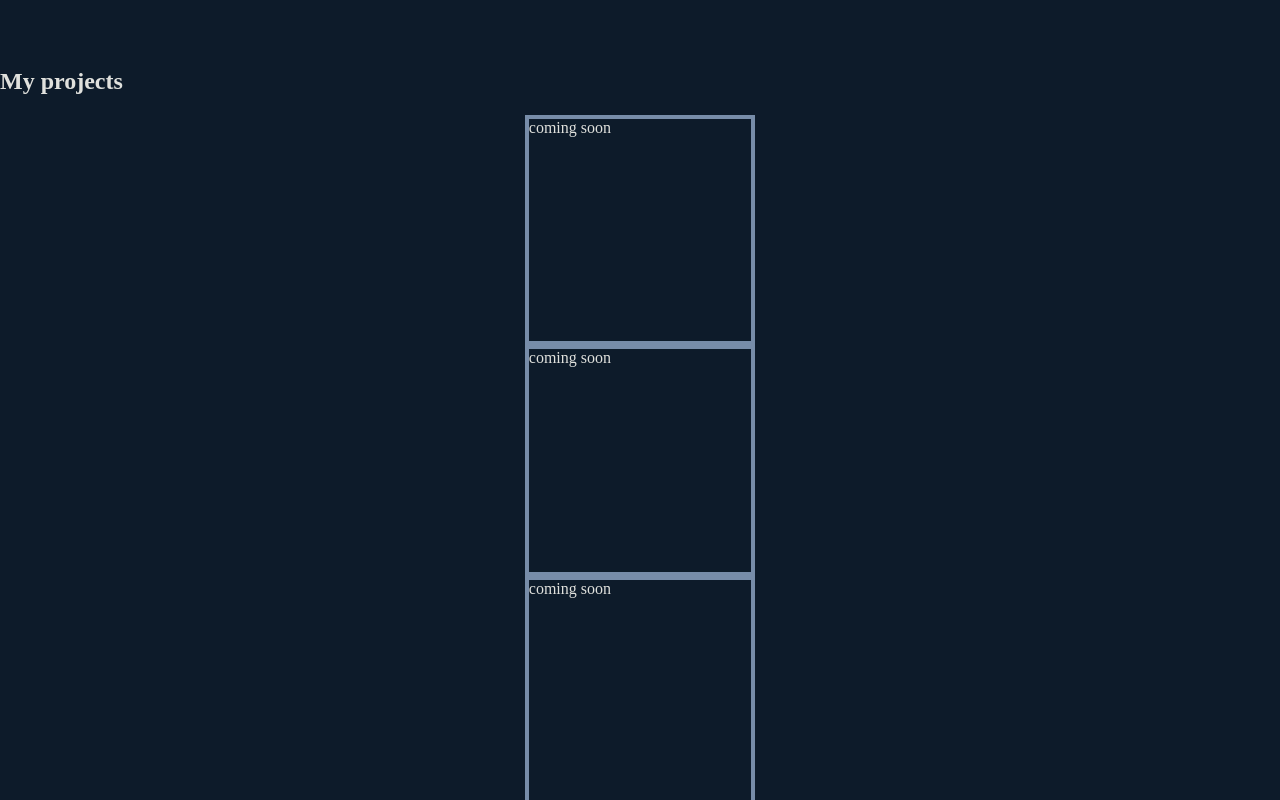
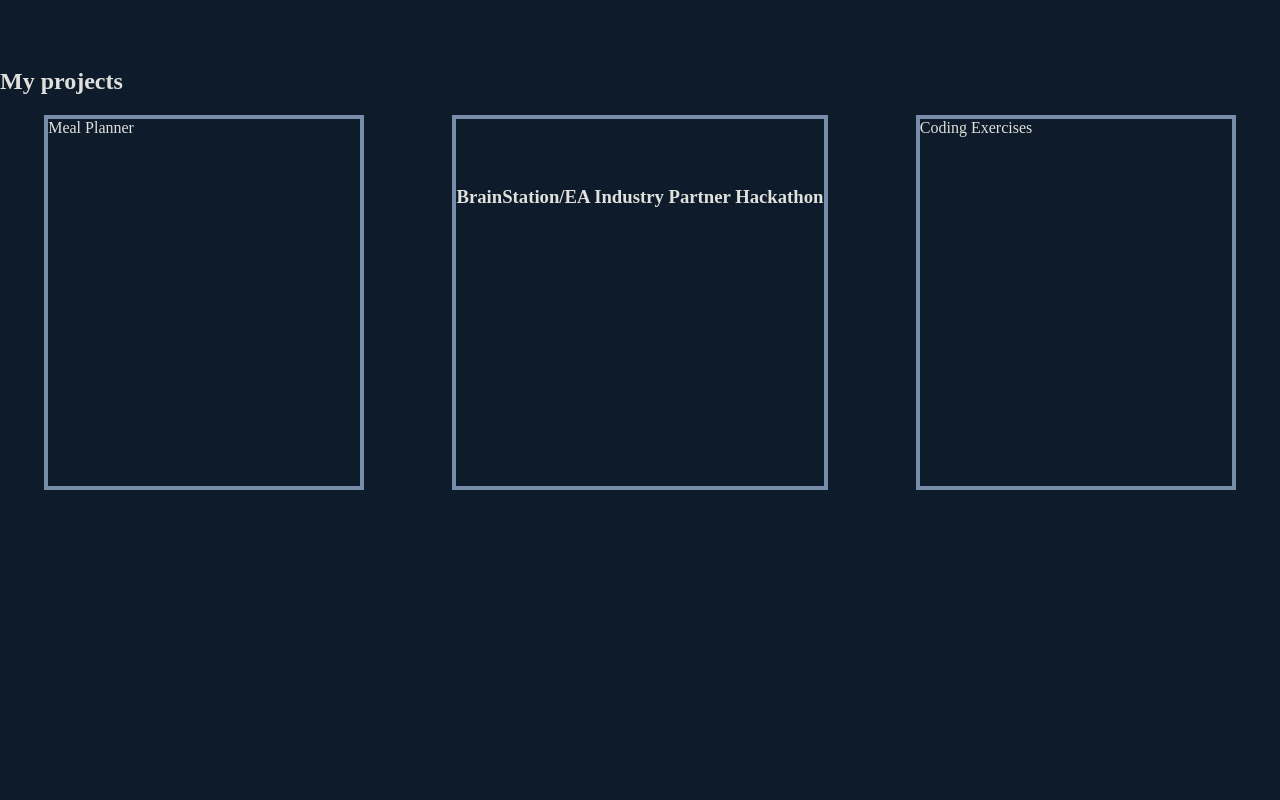
Before and after one commit to trvsm/travis-martin-portfolio, a React (Vite) app: page / in a window 1280 px wide. Shown: the part 800-1600 px from the top of the page. Built offline with nearby package versions, Linux system fonts and the light colour scheme.

Commit message:
style projects section
<body>

Issue #

```diff
--- a/src/components/header/Header.jsx
+++ b/src/components/header/Header.jsx
@@ -14,10 +14,10 @@ export default function Header() {
             <a href="#">Home</a>
           </li>
           <li className="nav__link">
-            <a href="#about">About</a>
+            <a href="#projects">Projects</a>
           </li>
           <li className="nav__link">
-            <a href="#projects">Projects</a>
+            <a href="#about">About</a>
           </li>
         </ul>
       </section>
--- a/src/components/projects/Projects.jsx
+++ b/src/components/projects/Projects.jsx
@@ -5,11 +5,12 @@ export default function Projects() {
     <div className="projects" id="projects">
       <h2 className="projects__title">My projects</h2>
       <div className="projects__gallery">
-        <div className="projects__feature">coming soon</div>
-        <div className="projects__feature">coming soon</div>
-        <div className="projects__feature">coming soon</div>
-        <div className="projects__feature">coming soon</div>
-        <div className="projects__feature">coming soon</div>
+        <div className="projects__feature">Meal Planner</div>
+        <div className="projects__feature">
+          <h3 className="projects__title">
+            BrainStation/EA Industry Partner Hackathon
+          </h3></div>
+        <div className="projects__feature">Coding Exercises</div>
       </div>
     </div>
   );
--- a/src/components/projects/projects.scss
+++ b/src/components/projects/projects.scss
@@ -4,12 +4,17 @@
 .projects{
     height: 100vh;
     &__title{padding-top: 3rem;}
-    &__gallery{display: flex;
-        flex-direction: column;
-        align-items: center;
+    &__gallery{
+        min-width: 80vw;
+        display: flex;
+        flex-wrap: wrap;
+        // flex-direction: column;
+        justify-content: space-around;
     }
     &__feature{
-        width: 18vw;
+        max-width: 95%;
+        min-width: 25%;
+        min-height: 25%;
         aspect-ratio: 1;
         border: 4px solid $divider;
     }
```
